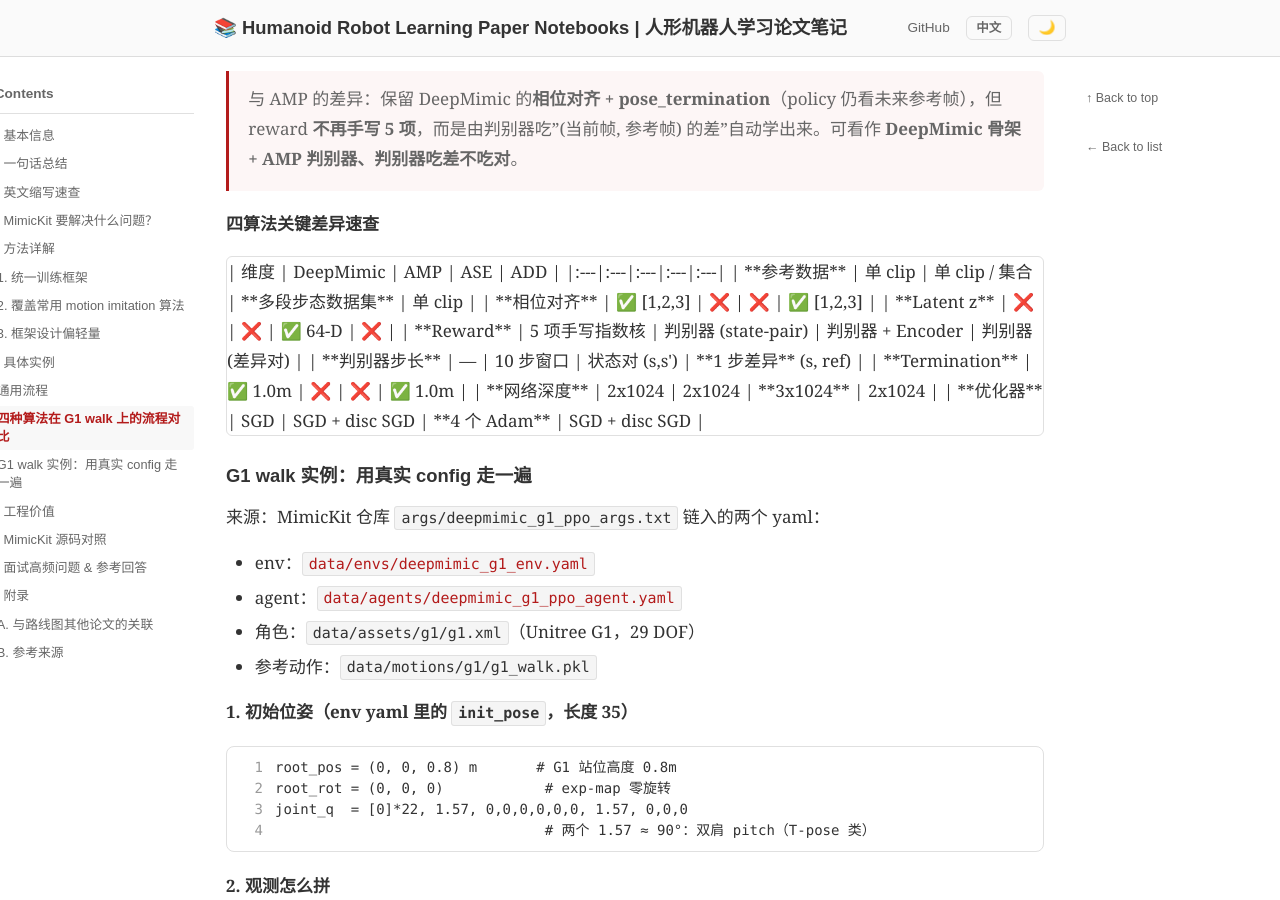
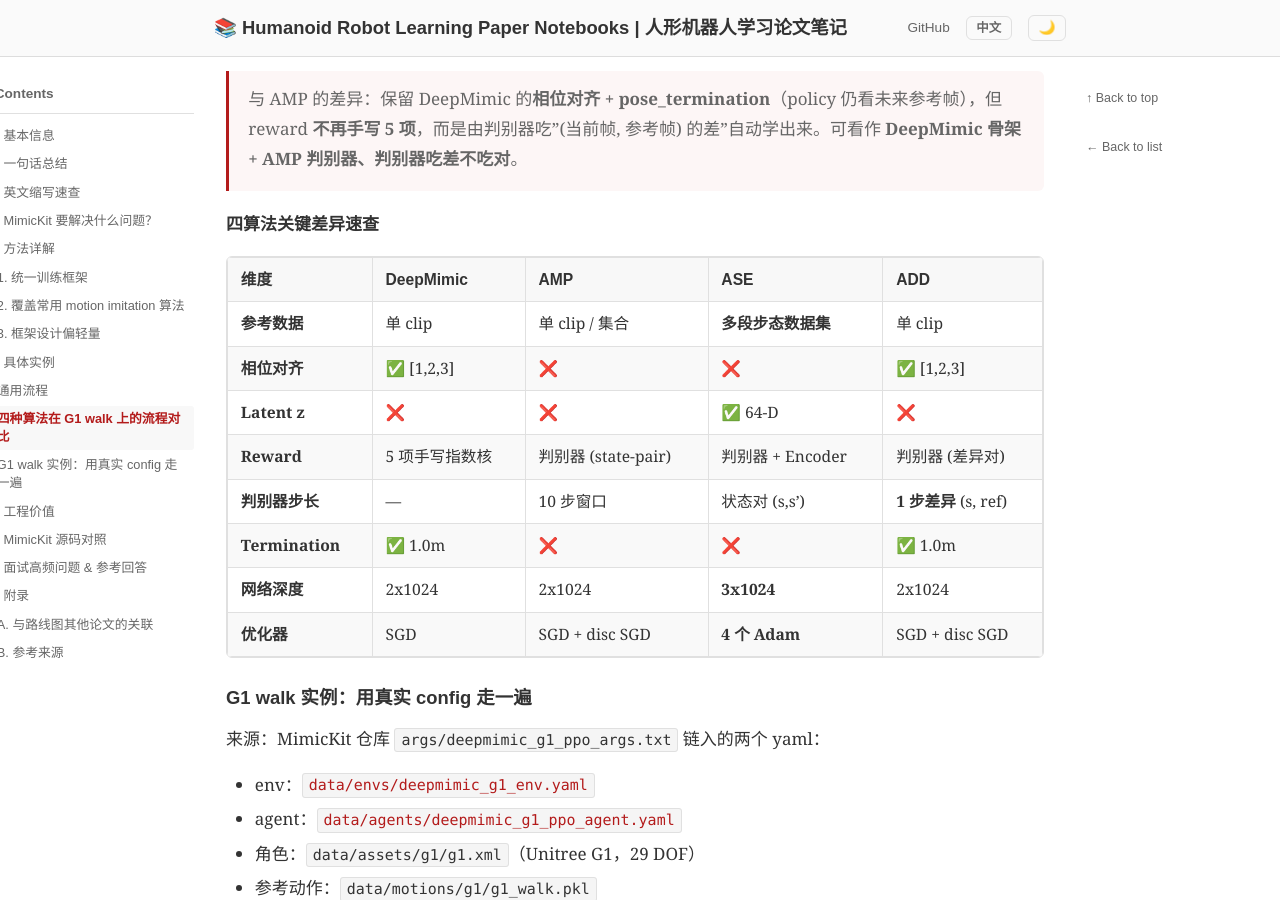
Before and after one commit to ImChong/Humanoid_Robot_Learning_Paper_Notebooks, a Jekyll site: the page built from papers/01_Foundational_RL/MimicKit_A_Reinforcement_Learning_Framework_for_Motion_Imitation_and_Control/MimicKit_A_Reinforcement_Learning_Framework_for_Motion_Imitation_and_Control.md, in a window 1280 px wide and 900 px high, scrolled down 6564 px. Built offline with Jekyll 4.4.1, drawn with Linux system fonts in a browser that asks for light colours.

Commit message:
fix(MimicKit): 修复四算法差异表渲染

```diff
--- a/papers/01_Foundational_RL/MimicKit_A_Reinforcement_Learning_Framework_for_Motion_Imitation_and_Control/MimicKit_A_Reinforcement_Learning_Framework_for_Motion_Imitation_and_Control.md
+++ b/papers/01_Foundational_RL/MimicKit_A_Reinforcement_Learning_Framework_for_Motion_Imitation_and_Control/MimicKit_A_Reinforcement_Learning_Framework_for_Motion_Imitation_and_Control.md
@@ -223,8 +223,6 @@ flowchart TB
 
 <h4>四算法关键差异速查</h4>
 
-<div class="table-wrapper">
-
 | 维度 | DeepMimic | AMP | ASE | ADD |
 |:---|:---|:---|:---|:---|
 | **参考数据** | 单 clip | 单 clip / 集合 | **多段步态数据集** | 单 clip |
@@ -235,8 +233,6 @@ flowchart TB
 | **Termination** | ✅ 1.0m | ❌ | ❌ | ✅ 1.0m |
 | **网络深度** | 2x1024 | 2x1024 | **3x1024** | 2x1024 |
 | **优化器** | SGD | SGD + disc SGD | **4 个 Adam** | SGD + disc SGD |
-
-</div>
 
 ### G1 walk 实例：用真实 config 走一遍
 
```
